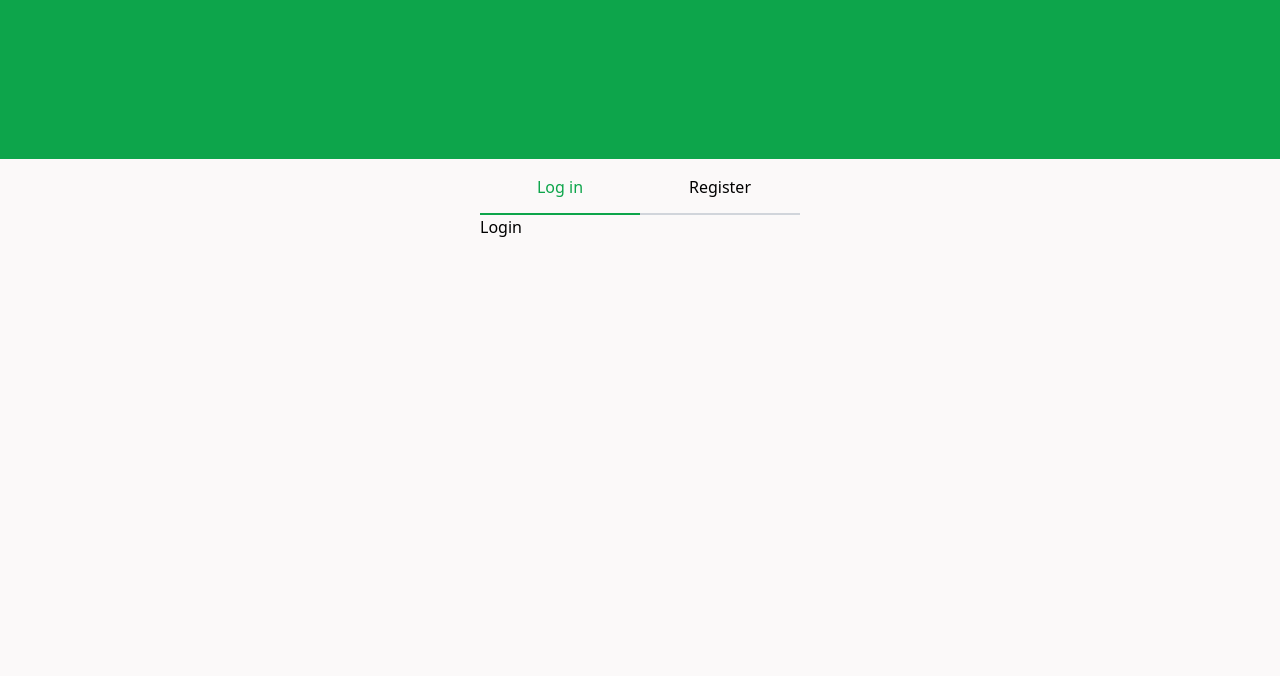
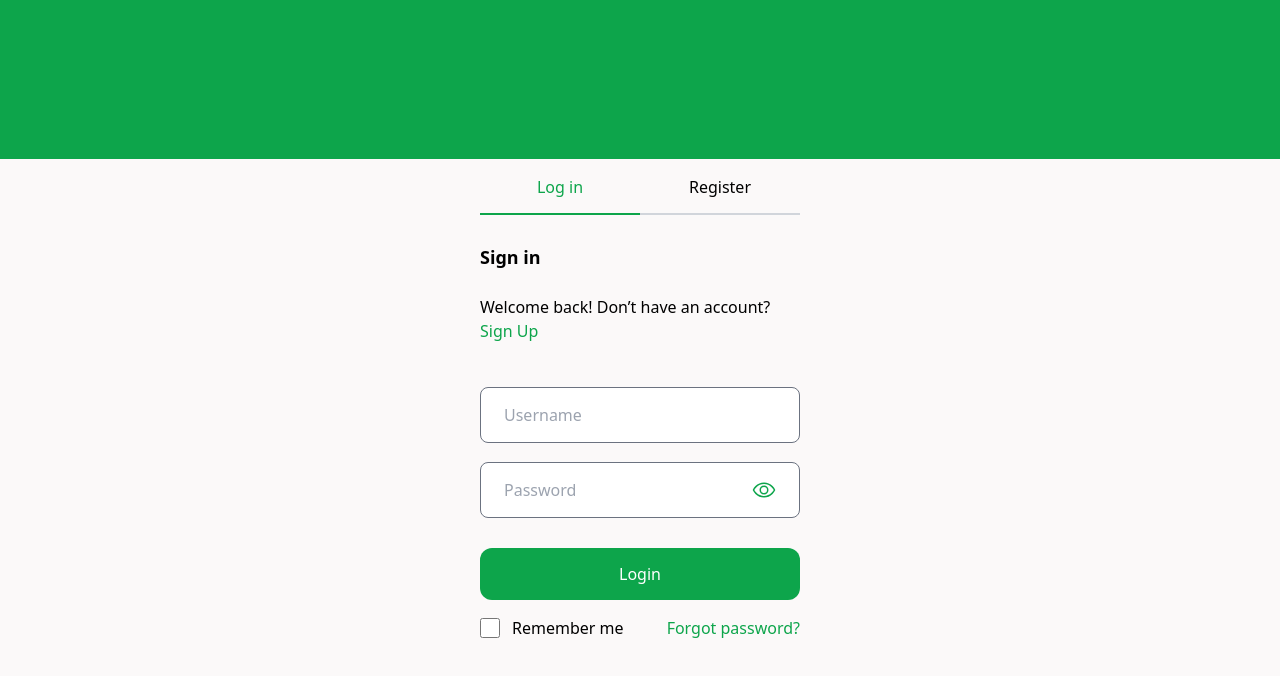
Before and after one commit to brunomaruya/ECommerce, a Next.js app: page /login in a window 1280 px wide. Shown: the top 676 px of the page. Built offline with nearby package versions, Linux system fonts and the light colour scheme.

Commit message:
update login styles

```diff
--- a/package.json
+++ b/package.json
@@ -17,6 +17,7 @@
     "eslint-config-next": "13.1.6",
     "next": "13.1.6",
     "next-auth": "^4.19.2",
+    "phosphor-react": "^1.4.1",
     "react": "18.2.0",
     "react-dom": "18.2.0",
     "typescript": "4.9.5"
--- a/src/app/(authentification)/layout.tsx
+++ b/src/app/(authentification)/layout.tsx
@@ -34,7 +34,7 @@ export default function Layout({ children }: ILayout) {
           </div>
         </div>
       </div>
-      <main className="max-w-xs mx-auto">{children}</main>
+      <main className="max-w-xs mx-auto mt-7">{children}</main>
     </div>
   );
 }
--- a/src/app/(authentification)/login/page.tsx
+++ b/src/app/(authentification)/login/page.tsx
@@ -1,5 +1,62 @@
-import React from 'react';
+'use client';
+import Link from 'next/link';
+import { Eye, EyeSlash } from 'phosphor-react';
+import React, { useState } from 'react';
 
 export default function Login() {
-  return <div>Login</div>;
+  const inputDivStyles =
+    'border-[1px] border-gray-500 bg-[white] py-[15px] px-[23px] rounded-lg';
+  const [isVisible, setIsVisible] = useState(false);
+  return (
+    <div>
+      <h1 className="font-semibold text-lg mb-6">Sign in</h1>
+      <h2 className="text-base">Welcome back! Don&rsquo;t have an account?</h2>
+      <Link href="/register" className="mb-2 text-primary-color text-base">
+        Sign Up
+      </Link>
+      <form className="mt-[44px]">
+        <div className={`${inputDivStyles} mb-[19px]`}>
+          <input
+            type="text"
+            placeholder="Username"
+            className="p-0 bg-[transparent] w-full "
+          />
+        </div>
+        <div className={`${inputDivStyles} flex items-center`}>
+          <input
+            type={isVisible ? 'text' : 'password'}
+            placeholder="Password"
+            className="p-0 bg-[transparent] w-full "
+          />
+          <div
+            onClick={() => setIsVisible(!isVisible)}
+            className="text-2xl text-primary-color"
+          >
+            {isVisible ? <EyeSlash /> : <Eye />}
+          </div>
+        </div>
+        <button
+          type="submit"
+          className="bg-primary-color text-[white] w-full p-[14px] mt-[30px] rounded-xl hover:brightness-50"
+        >
+          Login
+        </button>
+        <div className="mt-[16px] flex justify-between">
+          <div className="flex gap-3  items-center">
+            <input
+              type="checkbox"
+              className="accent-primary-color w-5 h-5"
+              id="remember"
+            />{' '}
+            <label htmlFor="remember" className="text-base">
+              Remember me
+            </label>
+          </div>
+          <Link href="/" className="text-primary-color">
+            Forgot password?
+          </Link>
+        </div>
+      </form>
+    </div>
+  );
 }
```
Also changed, not shown: 1 other file (tests, documents, lock files or other folders).
